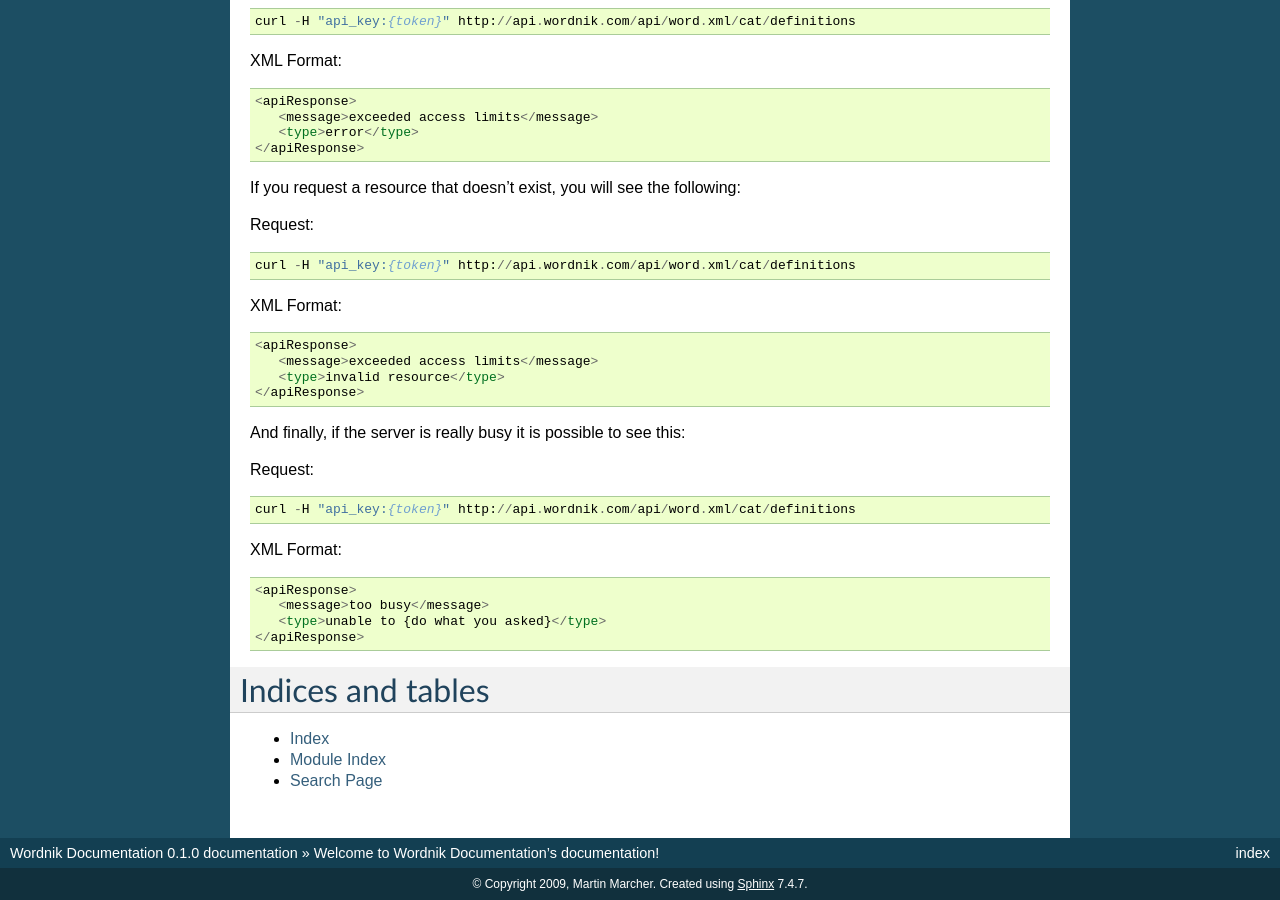
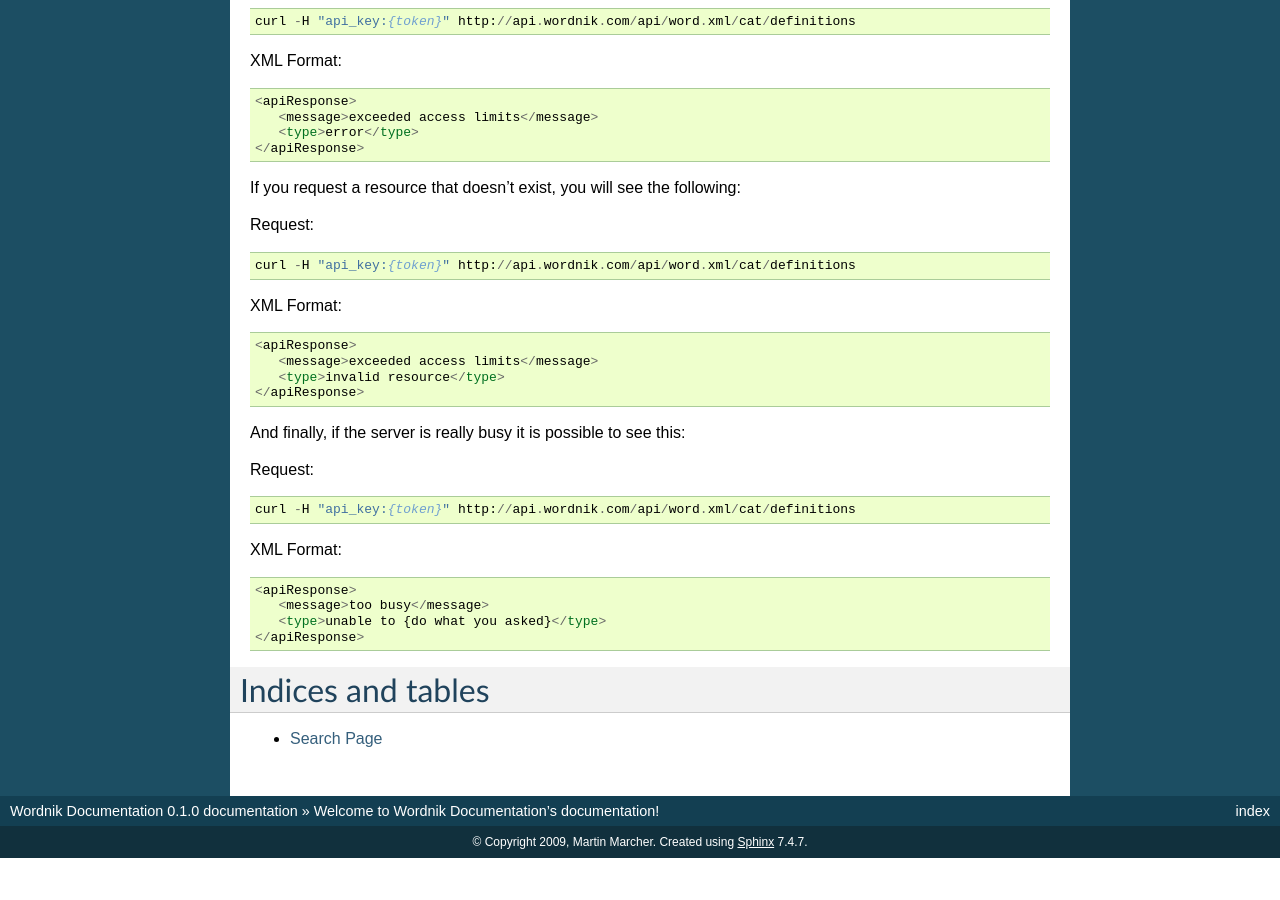
Before and after one commit to serverhorror/python-wordnik, a Sphinx documentation site: the page built from api_docs/source/index.rst, in a window 1280 px wide and 900 px high, scrolled down 7642 px. Built offline with Sphinx 7.4.7, drawn with Linux system fonts in a browser that asks for light colours; formulas are drawn with MathJax 3; after the commit the page ends 8500 px from its top, so only the background shows below that.

```diff
--- a/api_docs/source/index.rst
+++ b/api_docs/source/index.rst
@@ -467,6 +467,7 @@ XML Format::
 Indices and tables
 ==================
 
-* :ref:`genindex`
-* :ref:`modindex`
+.. * :ref:`genindex`
+.. * :ref:`modindex`
+
 * :ref:`search`
```
